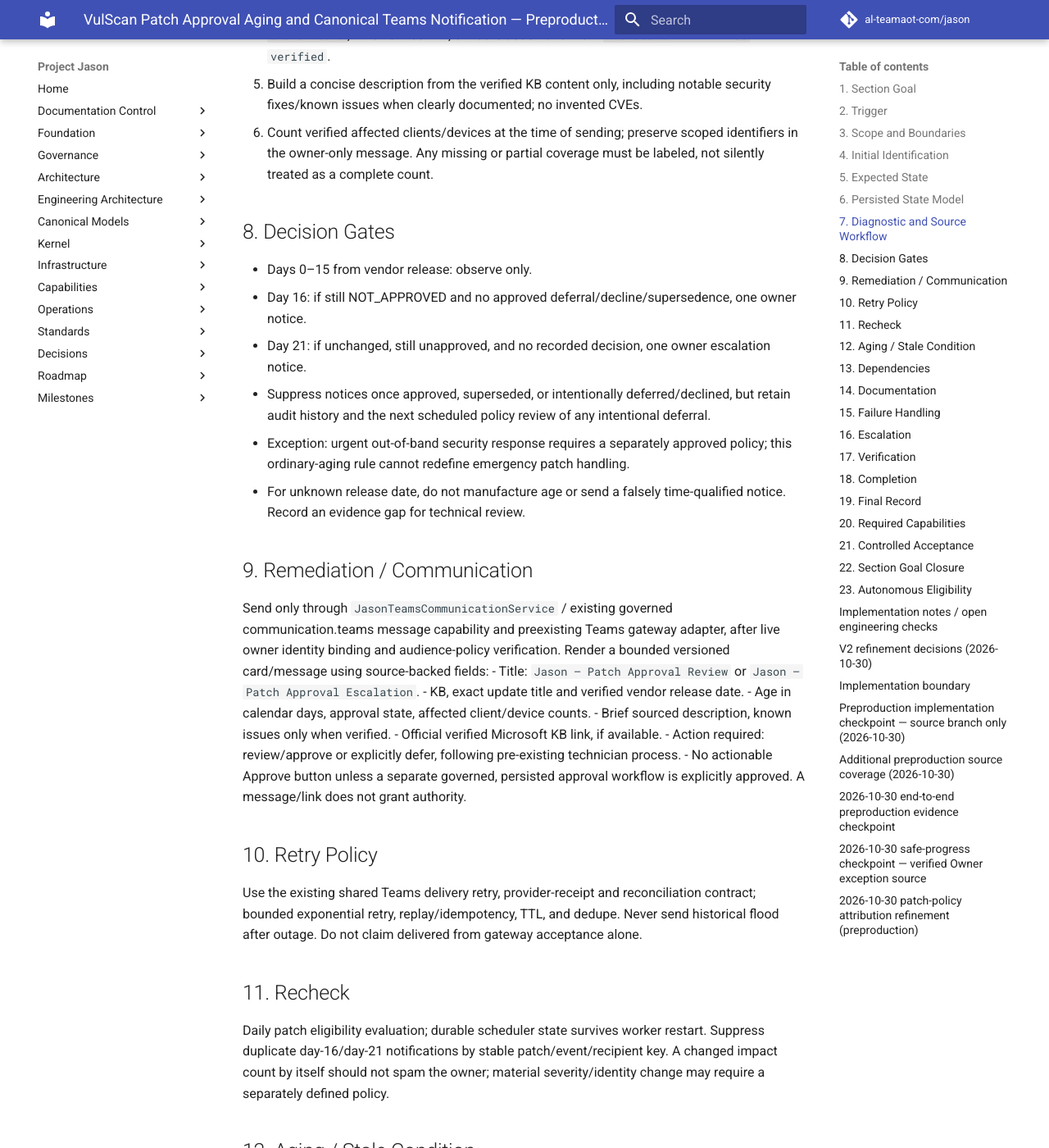
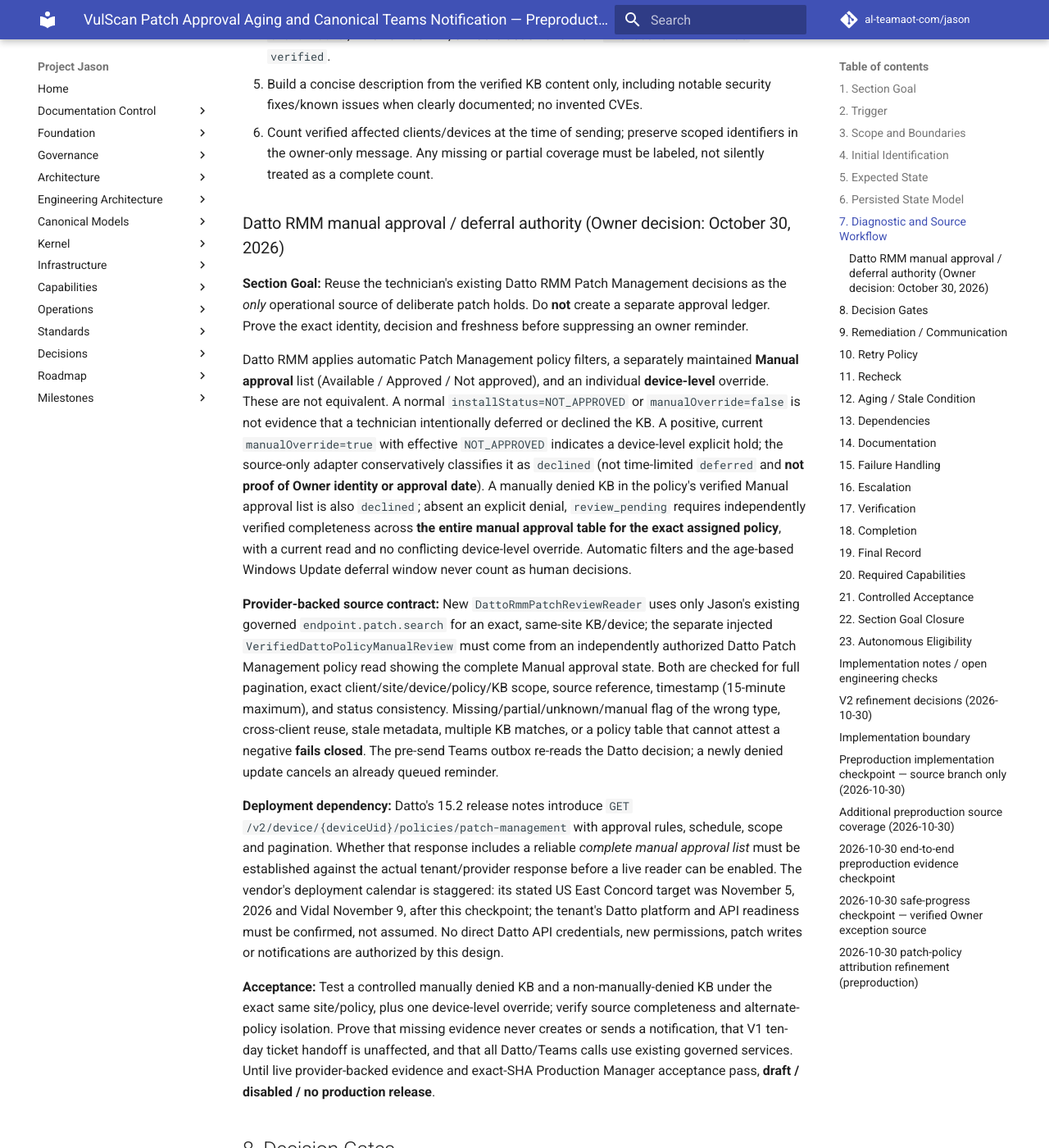
Before and after one commit to al-teamaot-com/jason, an MkDocs documentation site: the page built from docs/playbooks/Jason-VulScan-Patch-Approval-Aging-Teams-DRAFT.md, in a window 1280 px wide and 1400 px high, scrolled down 2010 px. Shown: the whole window at 82% size. Built offline with MkDocs 1.6.1 and Material for MkDocs 9.7.7, drawn with Linux system fonts in a browser that asks for light colours; comment, search, counter and statistics services are not loaded.

Commit message:
docs: designate Datto RMM Manual approval and device override as authoritative V2 decision source

```diff
--- a/docs/playbooks/Jason-VulScan-Patch-Approval-Aging-Teams-DRAFT.md
+++ b/docs/playbooks/Jason-VulScan-Patch-Approval-Aging-Teams-DRAFT.md
@@ -35,6 +35,18 @@
 4. Validate the exact official HTTPS support.microsoft.com/help/<KB> link or other canonical Microsoft KB article URL by fetching it. Do not fabricate a link, known-issue assertion, or description. If no trustworthy summary is available, mark `Microsoft description unavailable`; if no verified link, omit the action and mark `Microsoft KB link not verified`.
 5. Build a concise description from the verified KB content only, including notable security fixes/known issues when clearly documented; no invented CVEs.
 6. Count verified affected clients/devices at the time of sending; preserve scoped identifiers in the owner-only message. Any missing or partial coverage must be labeled, not silently treated as a complete count.
+
+### Datto RMM manual approval / deferral authority (Owner decision: October 30, 2026)
+
+**Section Goal:** Reuse the technician's existing Datto RMM Patch Management decisions as the *only* operational source of deliberate patch holds. Do **not** create a separate approval ledger. Prove the exact identity, decision and freshness before suppressing an owner reminder.
+
+Datto RMM applies automatic Patch Management policy filters, a separately maintained **Manual approval** list (Available / Approved / Not approved), and an individual **device-level** override. These are not equivalent. A normal `installStatus=NOT_APPROVED` or `manualOverride=false` is not evidence that a technician intentionally deferred or declined the KB. A positive, current `manualOverride=true` with effective `NOT_APPROVED` indicates a device-level explicit hold; the source-only adapter conservatively classifies it as `declined` (not time-limited `deferred` and **not proof of Owner identity or approval date**). A manually denied KB in the policy's verified Manual approval list is also `declined`; absent an explicit denial, `review_pending` requires independently verified completeness across **the entire manual approval table for the exact assigned policy**, with a current read and no conflicting device-level override. Automatic filters and the age-based Windows Update deferral window never count as human decisions.
+
+**Provider-backed source contract:** New `DattoRmmPatchReviewReader` uses only Jason's existing governed `endpoint.patch.search` for an exact, same-site KB/device; the separate injected `VerifiedDattoPolicyManualReview` must come from an independently authorized Datto Patch Management policy read showing the complete Manual approval state. Both are checked for full pagination, exact client/site/device/policy/KB scope, source reference, timestamp (15-minute maximum), and status consistency. Missing/partial/unknown/manual flag of the wrong type, cross-client reuse, stale metadata, multiple KB matches, or a policy table that cannot attest a negative **fails closed**. The pre-send Teams outbox re-reads the Datto decision; a newly denied update cancels an already queued reminder.
+
+**Deployment dependency:** Datto's 15.2 release notes introduce `GET /v2/device/{deviceUid}/policies/patch-management` with approval rules, schedule, scope and pagination. Whether that response includes a reliable *complete manual approval list* must be established against the actual tenant/provider response before a live reader can be enabled. The vendor's deployment calendar is staggered: its stated US East Concord target was November 5, 2026 and Vidal November 9, after this checkpoint; the tenant's Datto platform and API readiness must be confirmed, not assumed. No direct Datto API credentials, new permissions, patch writes or notifications are authorized by this design.
+
+**Acceptance:** Test a controlled manually denied KB and a non-manually-denied KB under the exact same site/policy, plus one device-level override; verify source completeness and alternate-policy isolation. Prove that missing evidence never creates or sends a notification, that V1 ten-day ticket handoff is unaffected, and that all Datto/Teams calls use existing governed services. Until live provider-backed evidence and exact-SHA Production Manager acceptance pass, **draft / disabled / no production release**.
 
 ## 8. Decision Gates
 - Days 0–15 from vendor release: observe only.
```
